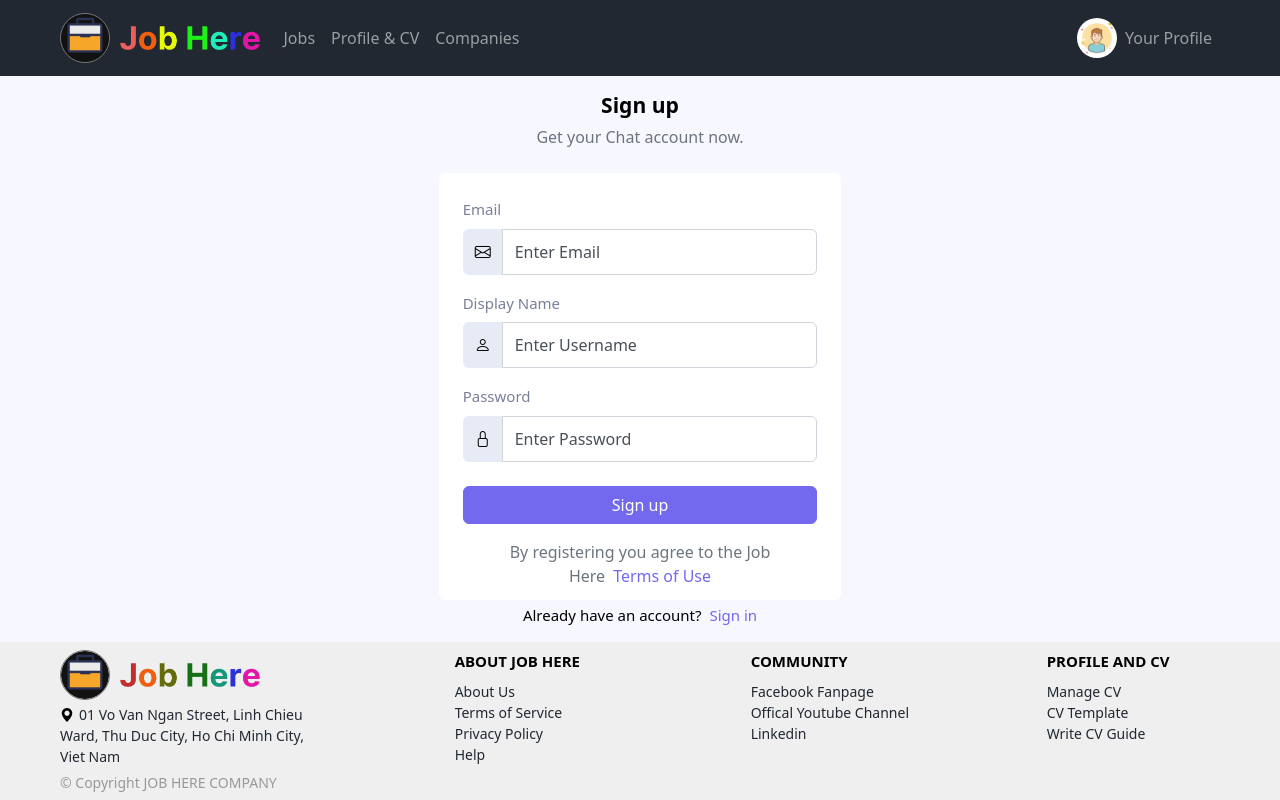
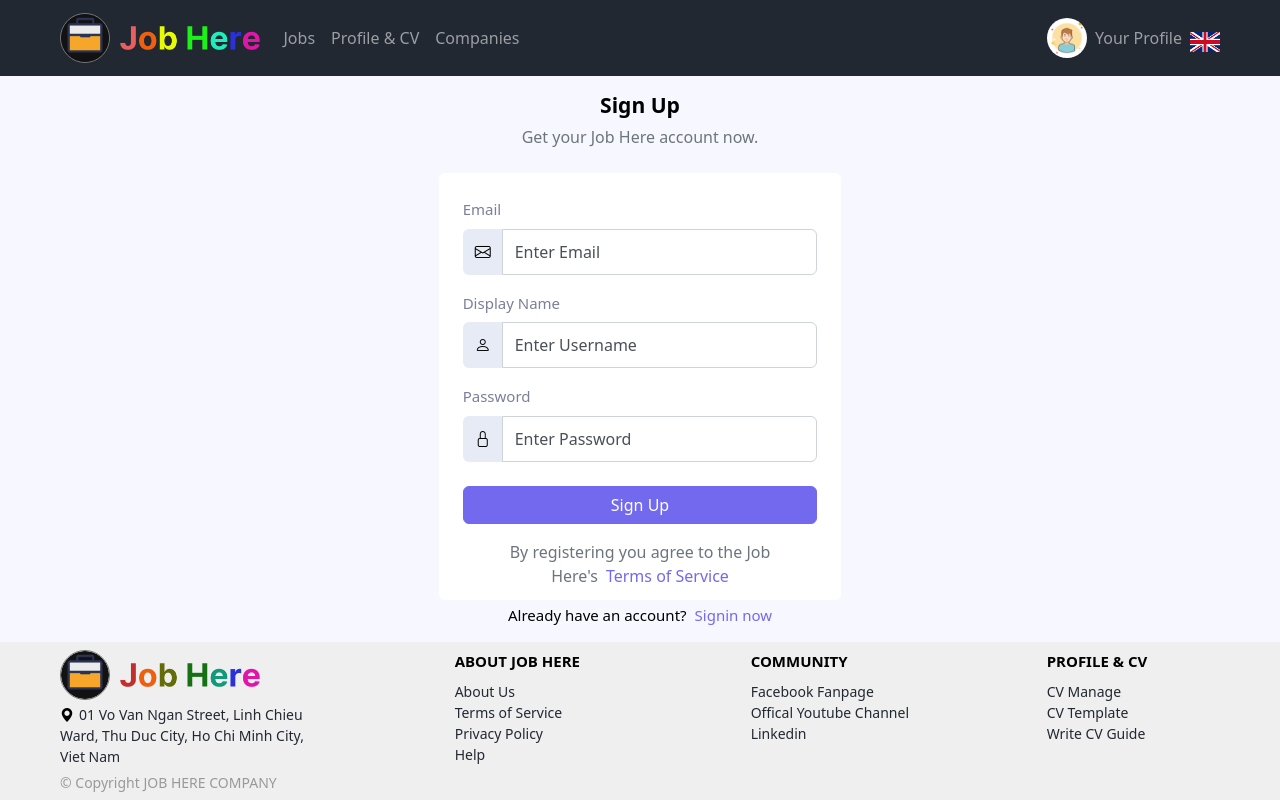
Before and after one commit to TranNhatQuang2405/job_here_web, a React (Create React App) app: page /#/SignUp in a window 1280 px wide. Built offline with nearby package versions, Linux system fonts and the light colour scheme.

Commit message:
change Language

```diff
--- a/src/Components/Button/ChangeLanguageButton.jsx
+++ b/src/Components/Button/ChangeLanguageButton.jsx
@@ -1,19 +1,30 @@
 import { withTranslation } from "react-i18next";
+import vi from "Assets/Images/vi_icon.png";
+import en from "Assets/Images/en_icon.png";
 
 const ChangeLanguageButton = (props) => {
-  const { t, i18n } = props;
+  const { i18n } = props;
 
-  const changeLanguage = (lng) => {
-    i18n.changeLanguage(lng);
+  const changeLanguage = () => {
+    if (i18n.language === "en") {
+      i18n.changeLanguage("vn");
+    } else {
+      i18n.changeLanguage("en");
+    }
   };
 
   return (
-    <div>
-      Header
-      <h2>{t("English")}</h2>
-      <button onClick={() => changeLanguage("vn")}>vn</button>
-      <button onClick={() => changeLanguage("en")}>en</button>
-    </div>
+    <span
+      onClick={changeLanguage}
+      style={{ height: 20, width: 30 }}
+    >
+      <img
+        alt={i18n.language === "en" ? "Tiếng Việt" : "English"}
+        src={i18n.language === "en" ? vi : en}
+        className="d-inline-block"
+        style={{ height: "100%", width: "100%" }}
+      />
+    </span>
   );
 };
 
--- a/src/Layout/Authentication/SignInPage/SignInPage.jsx
+++ b/src/Layout/Authentication/SignInPage/SignInPage.jsx
@@ -14,9 +14,11 @@ import {
 } from "react-bootstrap";
 import "./SignInPage.css";
 import { useNavigate } from "react-router-dom";
+import { useTranslation } from "react-i18next";
 
 const SignInPage = () => {
   const navigate = useNavigate();
+  const { t } = useTranslation();
   const [notify, setNotify] = useState(false);
   const [account, setAccount] = useState({
     email: "",
@@ -48,8 +50,8 @@ const SignInPage = () => {
       <Row className="justify-content-center">
         <Col lg={4} xs={11}>
           <div className="text-center mb-4">
-            <h4 className="SignIn__title">Sign In</h4>
-            <p className="text-muted mb-4">Sign in to continue.</p>
+            <h4 className="SignIn__title">{t("Sign In")}</h4>
+            <p className="text-muted mb-4">{t("Sign in to continue.")}</p>
           </div>
 
           <Card className="SignIn__card">
@@ -59,7 +61,7 @@ const SignInPage = () => {
                 dismissible
                 onClose={() => setNotify(false)}
               >
-                Wrong email or password
+                {t("Wrong email or password")}
               </Alert>
             ) : (
               <></>
@@ -67,7 +69,7 @@ const SignInPage = () => {
             <Card.Body className="p-4">
               <Form onSubmit={onSignIn}>
                 <FormGroup className="mb-3">
-                  <FormLabel className="SignIn__form-label">Email</FormLabel>
+                  <FormLabel className="SignIn__form-label">{t("Email")}</FormLabel>
                   <InputGroup className="mb-3">
                     <InputGroup.Text className="SignIn__input-text">
                       <i className="bi bi-person" />
@@ -75,7 +77,7 @@ const SignInPage = () => {
 
                     <FormControl
                       className="SignIn__form-control SignIn__form-control-lg SignIn__form SignIn__bg-soft-light"
-                      placeholder="Enter Email"
+                      placeholder={t("Enter Email")}
                       aria-label="Enter Email"
                       onChange={onChangeValueEmail}
                       value={account.email}
@@ -89,10 +91,10 @@ const SignInPage = () => {
                       className="text-muted font-size-13 cur-pointer"
                       onClick={onResetPassword}
                     >
-                      Forgot password?
+                      {t("Forgot password?")}
                     </div>
                   </div>
-                  <FormLabel className="SignIn__form-label">Password</FormLabel>
+                  <FormLabel className="SignIn__form-label">{t("Password")}</FormLabel>
                   <InputGroup className="mb-3">
                     <InputGroup.Text className="SignIn__input-text">
                       <i className="bi bi-lock-fill"></i>
@@ -100,7 +102,7 @@ const SignInPage = () => {
 
                     <FormControl
                       className="SignIn__form-control SignIn__form-control-lg SignIn__form SignIn__bg-soft-light"
-                      placeholder="Enter Password"
+                      placeholder={t("Enter Password")}
                       aria-label="Enter Password"
                       type="password"
                       autoComplete="true"
@@ -114,7 +116,7 @@ const SignInPage = () => {
                   <FormCheck
                     className="SignIn__form-check"
                     type="checkbox"
-                    label="Remember Me"
+                    label={t("Remember Me")}
                   />
                 </Form.Group>
 
@@ -123,7 +125,7 @@ const SignInPage = () => {
                   type="submit"
                   className="SignIn__btn-signin w-100"
                 >
-                  Sign in
+                  {t("Sign In")}
                 </Button>
               </Form>
             </Card.Body>
@@ -131,12 +133,12 @@ const SignInPage = () => {
 
           <div className="SignIn__sign-up mt-3 text-center">
             <p>
-              Don't have an account?
+              {t("Don't have an account?")}
               <span
                 className="ms-1 text-primary cur-pointer"
                 onClick={onSignUp}
               >
-                Signup now
+                {t("Signup now")}
               </span>
             </p>
           </div>
--- a/src/Layout/Authentication/SignUpPage/SignUpPage.jsx
+++ b/src/Layout/Authentication/SignUpPage/SignUpPage.jsx
@@ -13,9 +13,11 @@ import {
 } from "react-bootstrap";
 import "./SignUpPage.css";
 import { useNavigate } from "react-router-dom";
+import { useTranslation } from "react-i18next";
 
 const SignUpPage = () => {
   const navigate = useNavigate();
+  const { t } = useTranslation();
   const [notify, setNotify] = useState("null");
   const [account, setAccount] = useState({
     email: "",
@@ -47,8 +49,10 @@ const SignUpPage = () => {
         <Row className="justify-content-center">
           <Col lg={4} xs={11}>
             <div className="text-center mb-4">
-              <h4 className="SignUp__title">Sign up</h4>
-              <p className="text-muted mb-4">Get your Chat account now.</p>
+              <h4 className="SignUp__title">{t("Sign Up")}</h4>
+              <p className="text-muted mb-4">
+                {t("Get your Job Here account now.")}
+              </p>
             </div>
 
             <Card className="SignUp__card">
@@ -58,7 +62,7 @@ const SignUpPage = () => {
                   dismissible
                   onClose={() => setNotify("null")}
                 >
-                  You have signed up success
+                  {t("You have signed up success!")}
                 </Alert>
               ) : notify === false ? (
                 <Alert
@@ -66,8 +70,9 @@ const SignUpPage = () => {
                   dismissible
                   onClose={() => setNotify("null")}
                 >
-                  Your email is wrong or is in use with another user or your
-                  password is not match
+                  {t(
+                    "Your email is wrong or is in use with another user or your password is not match!"
+                  )}
                 </Alert>
               ) : (
                 <></>
@@ -83,7 +88,7 @@ const SignUpPage = () => {
                       <FormControl
                         type="email"
                         className="signUp-text-color"
-                        placeholder="Enter Email"
+                        placeholder={t("Enter Email")}
                         aria-label="Enter Email"
                         value={account.email}
                         onChange={onChangeValueEmail}
@@ -94,7 +99,7 @@ const SignUpPage = () => {
 
                   <FormGroup className="mb-3">
                     <FormLabel className="SignUp__form-label">
-                      Display Name
+                      {t("Display Name")}
                     </FormLabel>
                     <InputGroup className="mb-3">
                       <InputGroup.Text className="bg-light text-muted-bg border-0">
@@ -103,7 +108,7 @@ const SignUpPage = () => {
                       <FormControl
                         type="text"
                         className="signUp-text-color"
-                        placeholder="Enter Username"
+                        placeholder={t("Enter Username")}
                         aria-label="Enter Username"
                         value={account.displayName}
                         onChange={onChangeValueDisplayName}
@@ -115,7 +120,7 @@ const SignUpPage = () => {
 
                   <FormGroup className="mb-4">
                     <FormLabel className="SignUp__form-label">
-                      Password
+                      {t("Password")}
                     </FormLabel>
                     <InputGroup className="mb-3">
                       <InputGroup.Text className="bg-light text-muted-bg border-0">
@@ -124,7 +129,7 @@ const SignUpPage = () => {
                       <FormControl
                         type="password"
                         className="signUp-text-color"
-                        placeholder="Enter Password"
+                        placeholder={t("Enter Password")}
                         aria-label="Enter Password"
                         value={account.password}
                         onChange={onChangeValuePassword}
@@ -135,14 +140,14 @@ const SignUpPage = () => {
                   </FormGroup>
 
                   <Button className="signUp__button w-100" type="submit">
-                    Sign up
+                    {t("Sign Up")}
                   </Button>
 
                   <div className="mt-3 mb-2 text-center">
                     <p className="text-muted mb-0">
-                      By registering you agree to the Job Here
+                      {t("By registering you agree to the Job Here's")}
                       <a href="/" className="signUp__textSignIn ms-2">
-                        Terms of Use
+                        {t("Terms of Service")}
                       </a>
                     </p>
                   </div>
@@ -152,12 +157,12 @@ const SignUpPage = () => {
 
             <div className="SignUp__sign-in text-center mt-1">
               <p>
-                Already have an account?
+                {t("Already have an account?")}
                 <span
                   className="cur-pointer ms-2 signUp__textSignIn"
                   onClick={onSignIn}
                 >
-                  Sign in
+                  {t("Signin now")}
                 </span>
               </p>
             </div>
--- a/src/Layout/Common/Footer/Footer.jsx
+++ b/src/Layout/Common/Footer/Footer.jsx
@@ -2,8 +2,11 @@ import React from "react";
 import { Nav, Col, Row } from "react-bootstrap";
 import { Logo } from "..";
 import "./Footer.css";
+import { useTranslation } from "react-i18next";
 
 const Footer = () => {
+  const { t } = useTranslation();
+
   return (
     <Row className="Footer__layout">
       <Col md={3}>
@@ -14,8 +17,9 @@ const Footer = () => {
           <Nav.Item>
             <p className="Footer__item-text">
               <i className="bi bi-geo-alt-fill" style={{ marginRight: 5 }} />
-              01 Vo Van Ngan Street, Linh Chieu Ward, Thu Duc City, Ho Chi Minh
-              City, Viet Nam
+              {t(
+                "01 Vo Van Ngan Street, Linh Chieu Ward, Thu Duc City, Ho Chi Minh City, Viet Nam"
+              )}
             </p>
           </Nav.Item>
           <Nav.Item>
@@ -39,34 +43,34 @@ const Footer = () => {
       </Col>
       <Col md={{ offset: 1, span: 2 }}>
         <div className="text-uppercase fw-bold mb-2 Footer__group-text">
-          About Job Here
+          {t("About Job Here")}
         </div>
         <Nav className="flex-column">
           <Nav.Item>
             <Nav.Link href="#" className="Footer__item-text">
-              About Us
+              {t("About Us")}
             </Nav.Link>
           </Nav.Item>
           <Nav.Item>
             <Nav.Link href="#" className="Footer__item-text">
-              Terms of Service
+              {t("Terms of Service")}
             </Nav.Link>
           </Nav.Item>
           <Nav.Item>
             <Nav.Link href="#" className="Footer__item-text">
-              Privacy Policy
+              {t("Privacy Policy")}
             </Nav.Link>
           </Nav.Item>
           <Nav.Item>
             <Nav.Link href="#" className="Footer__item-text">
-              Help
+              {t("Help")}
             </Nav.Link>
           </Nav.Item>
         </Nav>
       </Col>
       <Col md={{ offset: 1, span: 2 }}>
         <div className="text-uppercase fw-bold mb-2 Footer__group-text">
-          Community
+          {t("Community")}
         </div>
         <Nav className="flex-column">
           <Nav.Item>
@@ -74,7 +78,7 @@ const Footer = () => {
               href="https://www.facebook.com/jobhere.tech"
               className="Footer__item-text"
             >
-              Facebook Fanpage
+              {t("Facebook Fanpage")}
             </Nav.Link>
           </Nav.Item>
           <Nav.Item>
@@ -82,7 +86,7 @@ const Footer = () => {
               href="https://www.youtube.com/channel/UCCSfeNxFPc5vUVI-KA9DMVw"
               className="Footer__item-text"
             >
-              Offical Youtube Channel
+              {t("Offical Youtube Channel")}
             </Nav.Link>
           </Nav.Item>
           <Nav.Item>
@@ -90,29 +94,29 @@ const Footer = () => {
               href="https://www.linkedin.com/"
               className="Footer__item-text"
             >
-              Linkedin
+              {t("Linkedin")}
             </Nav.Link>
           </Nav.Item>
         </Nav>
       </Col>
       <Col md={{ offset: 1, span: 2 }}>
         <div className="text-uppercase fw-bold mb-2 Footer__group-text">
-          Profile And CV
+          {t("Profile & CV")}
         </div>
         <Nav className="flex-column">
           <Nav.Item>
             <Nav.Link href="#" className="Footer__item-text">
-              Manage CV
+              {t("CV Manage")}
             </Nav.Link>
           </Nav.Item>
           <Nav.Item>
             <Nav.Link href="#" className="Footer__item-text">
-              CV Template
+              {t("CV Template")}
             </Nav.Link>
           </Nav.Item>
           <Nav.Item>
             <Nav.Link href="#" className="Footer__item-text">
-              Write CV Guide
+              {t("Write CV Guide")}
             </Nav.Link>
           </Nav.Item>
         </Nav>
--- a/src/Layout/Common/Header/Header.jsx
+++ b/src/Layout/Common/Header/Header.jsx
@@ -1,14 +1,17 @@
 import Nav from "react-bootstrap/Nav";
 import Navbar from "react-bootstrap/Navbar";
 import NavDropdown from "react-bootstrap/NavDropdown";
+import ChangeLanguageButton from "Components/Button/ChangeLanguageButton";
 import { useNavigate } from "react-router-dom";
 import user_img from "Assets/Images/user.png";
 import "./Header.css";
 import { Logo } from "..";
 import { Row, Col } from "react-bootstrap";
+import { useTranslation } from "react-i18next";
 
 const Header = (props) => {
   const navigate = useNavigate();
+  const { t } = useTranslation();
 
   const onLogout = () => {
     navigate("/SignIn");
@@ -28,33 +31,46 @@ const Header = (props) => {
           <Navbar.Collapse id="basic-navbar-nav">
             <Nav className="me-auto">
               <NavDropdown
-                title="Jobs"
+                title={t("Jobs")}
                 id="basic-nav-dropdown"
                 menuVariant="dark"
               >
-                <NavDropdown.Item href="#action">Action</NavDropdown.Item>
-                <NavDropdown.Item href="#action">Jobs Applied</NavDropdown.Item>
-                <NavDropdown.Item href="#action">Jobs Saved</NavDropdown.Item>
-                <NavDropdown.Item href="#action">Jobs Matched</NavDropdown.Item>
+                <NavDropdown.Item href="#action">
+                  {t("Applied Jobs")}
+                </NavDropdown.Item>
+                <NavDropdown.Item href="#action">
+                  {t("Saved Jobs")}
+                </NavDropdown.Item>
+                <NavDropdown.Item href="#action">
+                  {t("Matched Jobs")}
+                </NavDropdown.Item>
               </NavDropdown>
               <NavDropdown
-                title="Profile & CV"
+                title={t("Profile & CV")}
                 id="basic-nav-dropdown"
                 menuVariant="dark"
               >
-                <NavDropdown.Item href="#action">CV Manage</NavDropdown.Item>
-                <NavDropdown.Item href="#action">CV Template</NavDropdown.Item>
+                <NavDropdown.Item href="#action">
+                  {t("CV Manage")}
+                </NavDropdown.Item>
+                <NavDropdown.Item href="#action">
+                  {t("CV Template")}
+                </NavDropdown.Item>
               </NavDropdown>
               <NavDropdown
-                title="Companies"
+                title={t("Companies")}
                 id="basic-nav-dropdown"
                 menuVariant="dark"
               >
-                <NavDropdown.Item href="#action">Company List</NavDropdown.Item>
-                <NavDropdown.Item href="#action">Top Company</NavDropdown.Item>
+                <NavDropdown.Item href="#action">
+                  {t("Company List")}
+                </NavDropdown.Item>
+                <NavDropdown.Item href="#action">
+                  {t("Top Company")}
+                </NavDropdown.Item>
               </NavDropdown>
             </Nav>
-            <Nav className="justify-content-end">
+            <Nav className="justify-content-end align-items-center">
               <NavDropdown
                 title={
                   <div className="d-flex flex-row align-items-center">
@@ -66,7 +82,7 @@ const Header = (props) => {
                       className="d-inline-block rounded-circle"
                     />
                     <p className="mb-0 ms-2 Header__layout-text">
-                      Your Profile
+                      {t("Your Profile")}
                     </p>
                   </div>
                 }
@@ -74,10 +90,13 @@ const Header = (props) => {
                 menuVariant="dark"
               >
                 <NavDropdown.Item href="#action">
-                  Edit Your Infomation
+                  {t("Edit Your Infomation")}
                 </NavDropdown.Item>
-                <NavDropdown.Item onClick={onLogout}>Logout</NavDropdown.Item>
+                <NavDropdown.Item onClick={onLogout}>
+                  {t("Logout")}
+                </NavDropdown.Item>
               </NavDropdown>
+              <ChangeLanguageButton />
             </Nav>
           </Navbar.Collapse>
         </Navbar>
--- /dev/null
+++ b/src/Translate/translation.js
@@ -0,0 +1,97 @@
+export const en = {
+  Vietnamese: "Vietnamese",
+  English: "English",
+  "Your Profile": "Your Profile",
+  "Edit Your Infomation": "Edit Your Infomation",
+  Logout: "Logout",
+  Jobs: "Jobs",
+  "Applied Jobs": "Applied Jobs",
+  "Saved Jobs": "Saved Jobs",
+  "Matched Jobs": "Matched Jobs",
+  "Profile & CV": "Profile & CV",
+  "CV Manage": "CV Manage",
+  "CV Template": "CV Template",
+  Companies: "Companies",
+  "Company List": "Company List",
+  "Top Company": "Top Company",
+  "01 Vo Van Ngan Street, Linh Chieu Ward, Thu Duc City, Ho Chi Minh City, Viet Nam":
+    "01 Vo Van Ngan Street, Linh Chieu Ward, Thu Duc City, Ho Chi Minh City, Viet Nam",
+  "About Job Here": "About Job Here",
+  "About Us": "About Us",
+  "Terms of Service": "Terms of Service",
+  "Privacy Policy": "Privacy Policy",
+  Help: "Help",
+  "Offical Youtube Channel": "Offical Youtube Channel",
+  "Write CV Guide": "Write CV Guide",
+  Community: "Community",
+  "Wrong email or password": "Wrong email or password",
+  "Sign In": "Sign In",
+  "Sign in to continue.": "Sign in to continue.",
+  "Enter Email": "Enter Email",
+  "Forgot password?": "Forgot password?",
+  Password: "Password",
+  "Enter Password": "Enter Password",
+  "Remember Me": "Remember Me",
+  "Don't have an account?": "Don't have an account?",
+  "Signup now": "Signup now",
+  "Sign Up": "Sign Up",
+  "Get your Job Here account now.": "Get your Job Here account now.",
+  "You have signed up success!": "You have signed up success!",
+  "Your email is wrong or is in use with another user or your password is not match!":
+    "Your email is wrong or is in use with another user or your password is not match!",
+  "Display Name": "Display Name",
+  "Enter Username": "Enter Username",
+  "By registering you agree to the Job Here's":
+    "By registering you agree to the Job Here's",
+  "Already have an account?": "Already have an account?",
+  "Signin now": "Signin now",
+};
+
+export const vn = {
+  Vietnamese: "Tiếng Việt",
+  English: "Tiếng Anh",
+  "Your Profile": "Hồ Sơ Của Bạn",
+  "Edit Your Infomation": "Chỉnh Sửa Thông Tin Cá Nhân",
+  Logout: "Đăng Xuất",
+  Jobs: "Việc Làm",
+  "Applied Jobs": "Việc Làm Đã Ứng Tuyển",
+  "Saved Jobs": "Việc Làm Đã Lưu",
+  "Matched Jobs": "Việc Làm Phù Hợp",
+  "Profile & CV": "Hồ Sơ & CV",
+  "CV Manage": "Quản Lý CV",
+  "CV Template": "Mẫu CV",
+  Companies: "Công Ty",
+  "Company List": "Danh Sách Công Ty",
+  "Top Company": "Công Ty Hàng Đầu",
+  "01 Vo Van Ngan Street, Linh Chieu Ward, Thu Duc City, Ho Chi Minh City, Viet Nam":
+    "01 Võ Văn Ngân, Phường Linh Chiểu, Quận Thủ Đức, Thành phố Hồ Chí Minh, Việt Nam",
+  "About Job Here": "Về Job Here",
+  "About Us": "Về Chúng Tôi",
+  "Terms of Service": "Điều Khoản Dịch Vụ",
+  "Privacy Policy": "Chính Sách Bảo Mật",
+  Help: "Trợ Giúp",
+  "Offical Youtube Channel": "Kênh Youtube Chính Thức",
+  "Write CV Guide": "Hướng Dẫn Viết CV",
+  Community: "Cộng Đồng",
+  "Wrong email or password": "Sai email hoặc mật khẩu!",
+  "Sign In": "Đăng Nhập",
+  "Sign in to continue.": "Đăng nhập để tiếp tục.",
+  "Enter Email": "Nhập Email",
+  "Forgot password?": "Quên mật khẩu?",
+  Password: "Mật Khẩu",
+  "Enter Password": "Nhập Mật Khẩu",
+  "Remember Me": "Nhớ Tài Khoản Của Tôi",
+  "Don't have an account?": "Bạn chưa có tài khoản?",
+  "Signup now": "Đăng ký ngay",
+  "Sign Up": "Đăng Ký",
+  "Get your Job Here account now.": "Đăng ký tài khoản Job Here ngay hôm nay.",
+  "You have signed up success!": "Bạn đã đăng ký thành công!",
+  "Your email is wrong or is in use with another user or your password is not match!":
+    "Email của bạn bị sai hoặc đang được sử dụng bởi tài khoản khác hoặc mật khẩu của bạn không khớp!",
+  "Display Name": "Tên Hiển Thị",
+  "Enter Username": "Nhập Tên",
+  "By registering you agree to the Job Here's":
+    "Bằng việc đăng ký bạn đã đồng ý với",
+  "Already have an account?": "Bạn đã có tài khoản?",
+  "Signin now": "Đăng nhập ngay",
+};
```
Also changed, not shown: src/Translate/translation.jsx (deleted, +0 -9 lines), src/Assets/Images/en_icon.png (added), src/Assets/Images/vi_icon.png (added), src/Translate/i18n.js (renamed from src/Translate/i18n.jsx).
